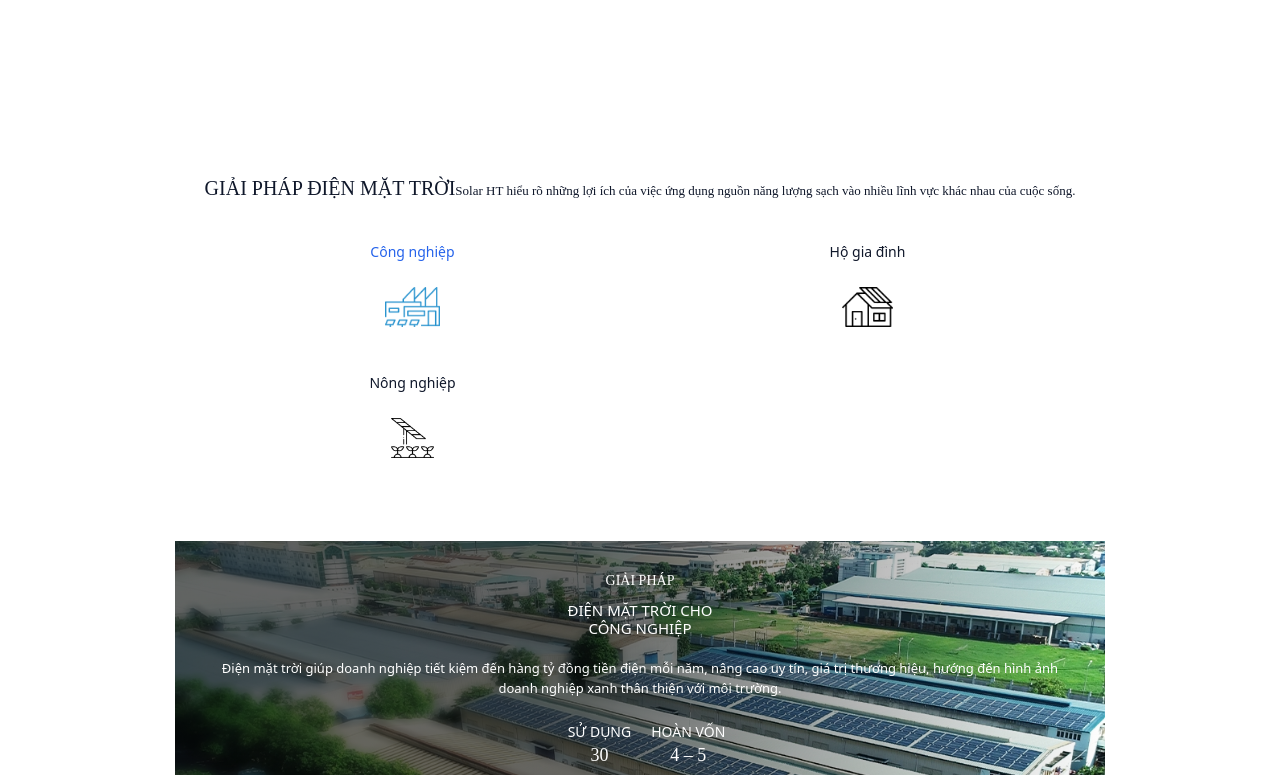
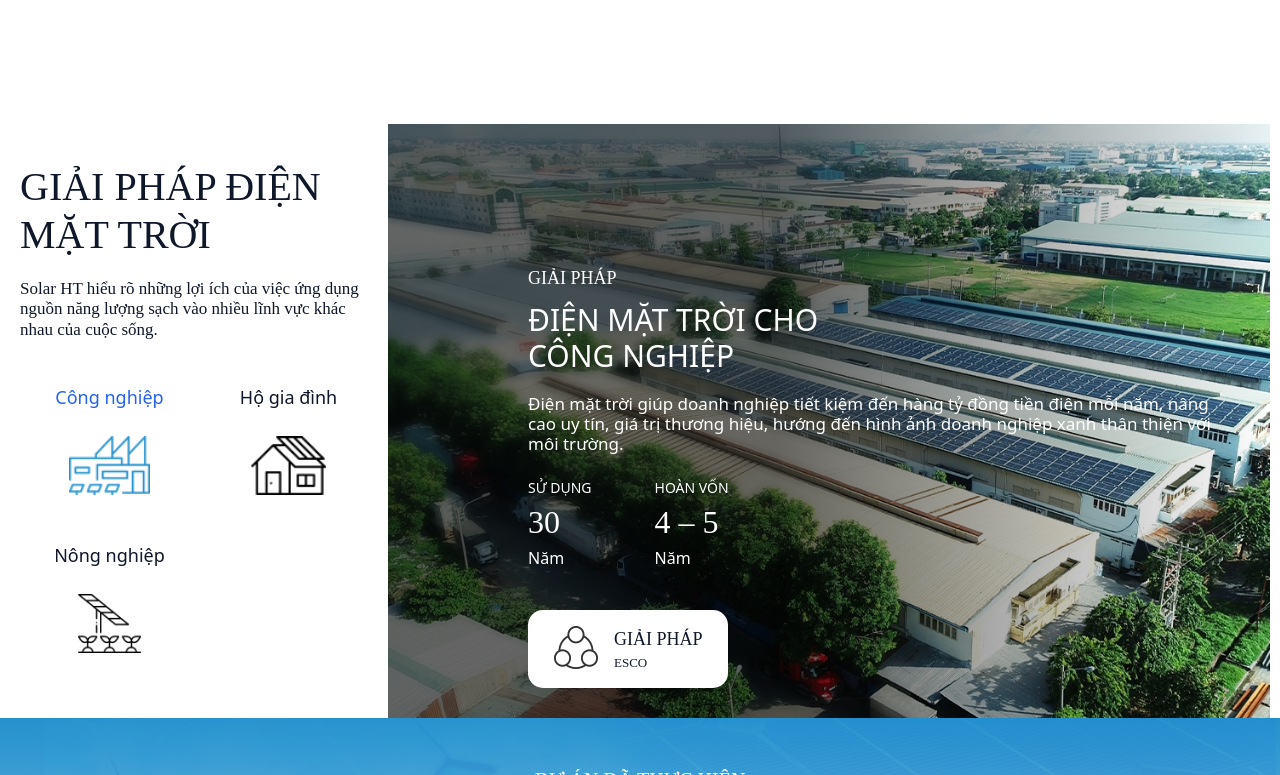
Before and after one commit to phamvietptc/solar-power, a Next.js app: page / in a window 1280 px wide. Shown: the part 1545-2320 px from the top of the page. Built offline with nearby package versions, Linux system fonts and the light colour scheme.

Commit message:
03/01/2024

```diff
--- a/src/app/layout.js
+++ b/src/app/layout.js
@@ -84,7 +84,7 @@ export default function RootLayout({ children }) {
         <Footer />
         <BackToTopButton />
         <Phone />
-        <Chat />
+        {/* <Chat /> */}
       </body>
     </html>
   );
--- a/src/app/page.js
+++ b/src/app/page.js
@@ -174,13 +174,13 @@ export default function Home() {
       </section>
 
       {/* solution */}
-      <section className=" pb-10 bg-white w-screen relative -ml-50vw left-1/2 overflow-hidden bg-no-repeat bg-cover ">
-        <div className=" max-w-950px mx-auto px-10px before:content-['.'] before:block before:overflow-hidden before:invisible before:w-0 before:h-0 after:clear-both ">
-          <div className=" pt-10 w-full flex flex-wrap text-sm mb-30px float-left before:content-['.'] before:block before:overflow-hidden before:invisible before:w-0 before:h-0 after:clear-both ">
-            <h2 className=" w-full text-center text-xl text-slate-900 font-segoe font-normal uppercase leading-1.2 px-10px ">
+      <section className=" md:pb-0 pb-10 bg-white w-screen relative -ml-50vw left-1/2 overflow-hidden bg-no-repeat bg-cover ">
+        <div className=" md:max-w-7xl max-w-950px mx-auto px-10px before:content-['.'] before:block before:overflow-hidden before:invisible before:w-0 before:h-0 after:clear-both ">
+          <div className=" md:mb-0 md:flex-nowrap md:inline-block pt-10 w-full flex flex-wrap text-sm mb-30px float-left before:content-['.'] before:block before:overflow-hidden before:invisible before:w-0 before:h-0 after:clear-both ">
+            <h2 className=" md:-mb-64 md:w-30% md:text-40px md:text-left w-full text-center text-xl text-slate-900 font-segoe font-normal uppercase leading-1.2 px-10px ">
               GIẢI PHÁP ĐIỆN
               <br className=" hidden " /> MẶT TRỜI
-              <p className=" text-13px inline-block text-slate-900 leading-1.2 font-segoe my-5 normal-case ">
+              <p className=" md:text-17px text-13px inline-block text-slate-900 leading-1.2 font-segoe my-5 normal-case ">
                 Solar HT hiểu rõ những lợi ích của việc ứng dụng nguồn năng
                 lượng sạch vào nhiều lĩnh vực khác nhau của cuộc sống.
               </p>
--- a/src/components/Home/industry.js
+++ b/src/components/Home/industry.js
@@ -8,37 +8,37 @@ const Industry = () => {
                     <div className=" w-full max-w-950px left-1/2 -translate-x-1/2 absolute z-10 h-full before:absolute before:bg-black-rgba before:opacity-60 before:w-full before:h-full before:top-0 before:left-0 before:z-10 ">
                         <img src="images/home/solution1.jpeg" alt="image" className=" object-cover w-full h-full " />
                     </div>
-                    <div className=" text-13px p-30px text-center relative z-20 text-white ">
-                        <h5 className=" text-sm mb-10px font-goeLight font-normal uppercase ">GIẢI PHÁP</h5>
-                        <h3 className=" text-15px uppercase mb-5 leading-tight font-normal ">ĐIỆN MẶT TRỜI CHO<br />CÔNG NGHIỆP</h3>
-                        <p className=" mb-6 ">Điện mặt trời giúp doanh nghiệp tiết kiệm đến hàng tỷ đồng tiền điện mỗi năm, nâng cao uy tín, giá trị thương hiệu, hướng đến hình ảnh doanh nghiệp xanh thân thiện với môi trường.</p>
-                        <ul className=" justify-center list-none mt-0 -mr-38px mb-10 -ml-25px flex ">
+                    <div className=" md:text-left md:pt-140px md:pl-140px text-13px p-30px text-center relative z-20 text-white ">
+                        <h5 className=" md:text-lg text-sm mb-10px font-goeLight font-normal uppercase ">GIẢI PHÁP</h5>
+                        <h3 className=" md:text-3xl text-15px uppercase mb-5 leading-tight font-normal ">ĐIỆN MẶT TRỜI CHO<br />CÔNG NGHIỆP</h3>
+                        <p className=" md:text-17px mb-6 ">Điện mặt trời giúp doanh nghiệp tiết kiệm đến hàng tỷ đồng tiền điện mỗi năm, nâng cao uy tín, giá trị thương hiệu, hướng đến hình ảnh doanh nghiệp xanh thân thiện với môi trường.</p>
+                        <ul className=" md:justify-normal md:text-left justify-center list-none mt-0 -mr-38px mb-10 -ml-25px flex ">
                             <ul className=" list-none ">
-                                <li className=" px-10px float-left inline-block ">
+                                <li className=" md:pr-38px md:pl-25px px-10px float-left inline-block ">
                                     <span className=" text-sm font-normal leading-5 uppercase ">SỬ DỤNG</span>
                                     <br />
-                                    <span className=" text-lg font-segoe font-normal leading-normal ">30</span>
+                                    <span className=" md:text-32px text-lg font-segoe font-normal leading-normal ">30</span>
                                     <br />
                                     <span className=" text-base ">Năm</span>
                                 </li>
                             </ul>
                             <ul className=" list-none ">
-                                <li className=" px-10px float-left inline-block ">
+                                <li className=" md:pr-38px md:pl-25px px-10px float-left inline-block ">
                                     <span className=" text-sm font-normal leading-5 uppercase ">Hoàn vốn</span>
                                     <br />
-                                    <span className=" text-lg font-segoe font-normal leading-normal ">4 – 5</span>
+                                    <span className=" md:text-32px text-lg font-segoe font-normal leading-normal ">4 – 5</span>
                                     <br />
                                     <span className=" text-base ">Năm</span>
                                 </li>
                             </ul>
                         </ul>
-                        <ul className=" flex flex-wrap w-full justify-center list-none ">
-                            <li className=" mx-2px flex items-center p-10px float-left rounded-15px bg-white text-slate-900 relative cursor-pointer ">
-                                <div className=" w-30px float-left inline-block mr-15px ">
+                        <ul className=" md:justify-normal md:text-left flex flex-wrap w-full justify-center list-none ">
+                            <li className=" md:inline-block md:py-15px md:px-25px md:m-0 md:mr-10px mx-2px flex items-center p-10px float-left rounded-15px bg-white text-slate-900 relative cursor-pointer ">
+                                <div className=" md:w-auto w-30px float-left inline-block mr-15px ">
                                     <img src="/images/home/ESCO.png" alt="icon" />
                                 </div>
                                 <div className=" float-left inline-block ">
-                                    <h5 className=" text-xs font-goeLight font-normal uppercase ">Giải pháp</h5>
+                                    <h5 className=" md:text-lg text-xs font-goeLight font-normal uppercase ">Giải pháp</h5>
                                     <h4 className=" font-segoe uppercase ">ESCO</h4>
                                 </div>
                                 <a href="#" className=" absolute left-0 top-0 w-full h-full visited:text-orange-600 "></a>
--- a/src/components/Home/lib/framer.tsx
+++ b/src/components/Home/lib/framer.tsx
@@ -41,7 +41,7 @@ const Tabs = ({
   return (
     <nav
       ref={navRef}
-      className=" w-full flex flex-wrap px-10px "
+      className=" md:mt-64 md:w-30% md:float-left w-full flex flex-wrap px-10px "
       onPointerLeave={(e) => setHoveredTabIndex(null)}
     >
       {tabs.map((item, i) => {
@@ -71,8 +71,8 @@ const Tabs = ({
           >
             <div className=" active:text-blue-600 absolute w-full h-full top-0 left-0 bg-transparent border border-solid border-transparent bg-slate-700 cursor-pointer py-10px px-5 align-baseline font-normal normal-case leading-normal "></div>
             <div className=" p-5 text-center border border-solid border-white m-2px bg-white ">
-              <h4 className=" mb-25px text-sm ">{item.label}</h4>
-              <img src={item.image} alt="icon" className={classNames('w-auto h-10 brightness-0 inline-block', { 'filter-none': isActive, },)} />
+              <h4 className=" md:text-lg mb-25px text-sm ">{item.label}</h4>
+              <img src={item.image} alt="icon" className={classNames(' md:h-59px w-auto h-10 brightness-0 inline-block', { 'filter-none': isActive, },)} />
               <span className=" bg-transparent w-10px mx-auto cursor-pointer absolute bottom-10 right-25px "></span>
             </div>
           </motion.button>
--- a/src/components/Home/tabs.js
+++ b/src/components/Home/tabs.js
@@ -38,7 +38,7 @@ const Tabs = () => {
   return (
     <>
       <Framer.Tabs {...framer.tabProps} />
-      <div className=" pt-10 w-full text-left float-left before:content-['.'] before:overflow-hidden before:invisible before:w-0 before:h-0 after:clear-both ">
+      <div className=" md:float-right md:pt-0 md:w-70% pt-10 w-full text-left float-left before:content-['.'] before:overflow-hidden before:invisible before:w-0 before:h-0 after:clear-both ">
         {framer.selectedTab.children}
       </div>
     </>
--- a/tailwind.config.js
+++ b/tailwind.config.js
@@ -33,6 +33,7 @@ module.exports = {
         "13px": "13px",
         "15px": "15px",
         "17px": "17px",
+        "32px": "32px",
         "40px": "40px",
         "50px": "50px",
         "115px": "115px",
@@ -157,10 +158,12 @@ module.exports = {
         "15px": "15px",
         "25px": "25px",
         "30px": "30px",
+        "38px": "38px",
         "45px": "45px",
         "50px": "50px",
         "60px": "60px",
         "70px": "70px",
+        "140px": "140px",
       },
       borderRadius: {
         "10px": "10px",
```
